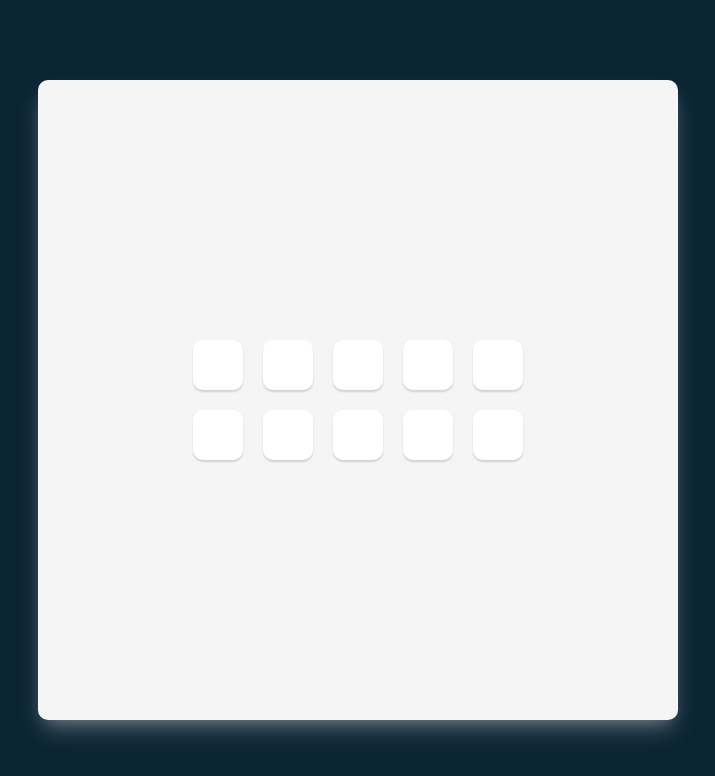
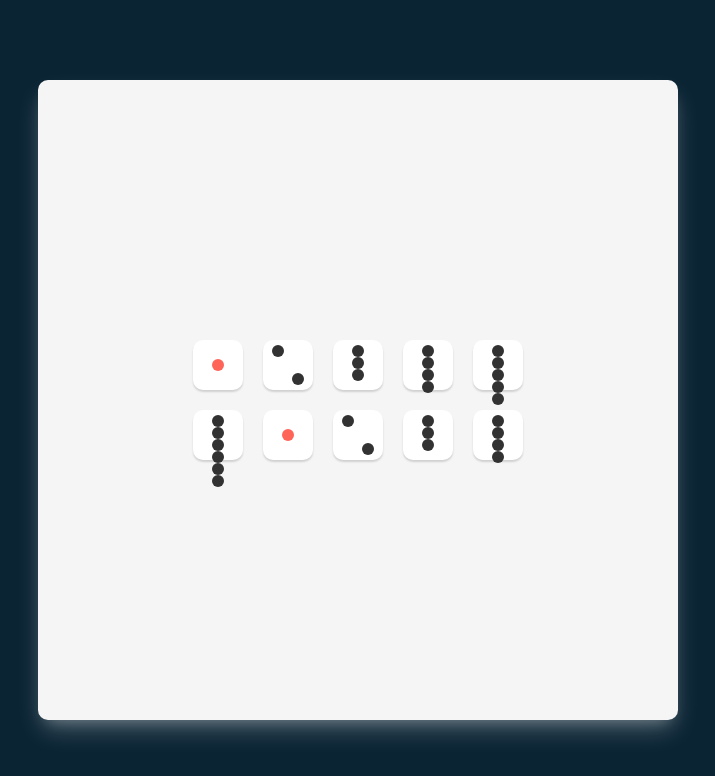
Before and after one commit to hmjatt/Tenzies-ReactJS, a React (Create React App) app in the folder tenzies/: page / in a window 1280 px wide. Shown: the top 776 px of the page, without its empty margins (282-997 px from the left). Built offline with nearby package versions, Linux system fonts and the light colour scheme.

Commit message:
Css challenge WIP(Dots instead of nums)

```diff
--- a/tenzies/src/components/Dice.js
+++ b/tenzies/src/components/Dice.js
@@ -1,22 +1,23 @@
 function Dice(props) {
+	const diceValue = parseInt(props.value);
 	let diceSpanEles;
 
-	if(props.value === 1){
-		diceSpanEles =  <div className="dice first-face">
-							<span className="dot"> </span>
+	if(diceValue === 1){
+		diceSpanEles =  <div className="dice first-face" >
+							<span className="dot" style={{backgroundColor: "rgb(255 100 89)"}}> </span>
 						</div>;
-	} else if(props.value === 2) {
+	} else if(diceValue === 2) {
 		diceSpanEles =  <div className="dice second-face">
 							<span className="dot"> </span>
 							<span className="dot"> </span>
 						</div>;
-	} else if(props.value === 3) {
+	} else if(diceValue === 3) {
 		diceSpanEles =  <div className="dice third-face">
 							<span className="dot"></span>
 							<span className="dot"></span>
 							<span className="dot"></span>
 						</div>;
-	} else if(props.value === 4) {
+	} else if(diceValue === 4) {
 		diceSpanEles =  <div className="fourth-face dice">
 							<div className="column">
 								<span className="dot"></span>
@@ -27,7 +28,7 @@ function Dice(props) {
 								<span className="dot"></span>
 							</div>
 						</div>
-	} else if(props.value === 5) {
+	} else if(diceValue === 5) {
 		diceSpanEles =  <div className="fifth-face dice">
 							<div className="column">
 								<span className="dot"></span>
@@ -43,7 +44,7 @@ function Dice(props) {
 								<span className="dot"></span>
 							</div>
 						</div>
-	} else if(props.value === 6) {
+	} else if(diceValue === 6) {
 		diceSpanEles =  <div className="fourth-face dice">
 							<div className="column">
 								<span className="dot"></span>
@@ -56,6 +57,8 @@ function Dice(props) {
 								<span className="dot"></span>
 							</div>
 						</div>
+	} else {
+		diceSpanEles = <h2 className="die-num">{props.value}</h2>;
 	}
 
     return (
--- a/tenzies/src/styles/App.css
+++ b/tenzies/src/styles/App.css
@@ -34,9 +34,11 @@ main {
 	border-radius: 10px;
 	display: flex;
 	justify-content: center;
-	align-items: center;
+	/* align-items: center; */
 	cursor: pointer;
 	background-color: white;
+	padding: 10%;
+
 }
 
 .dice-num {
@@ -48,7 +50,7 @@ main {
 	width: 12px;
 	height: 12px;
 	border-radius: 50%;
-	background-color: rgb(2, 2, 2);
+	background-color: rgb(50, 50, 50);
 }
 
 .first-face {
@@ -60,6 +62,11 @@ main {
 .second-face {
 	display: flex;
 	justify-content: space-between;
+	width: 2em;
 }
 
+.second-face .dot:nth-of-type(2) {
+	align-self: flex-end;
+	}
+
 /* Dice Component */
```
